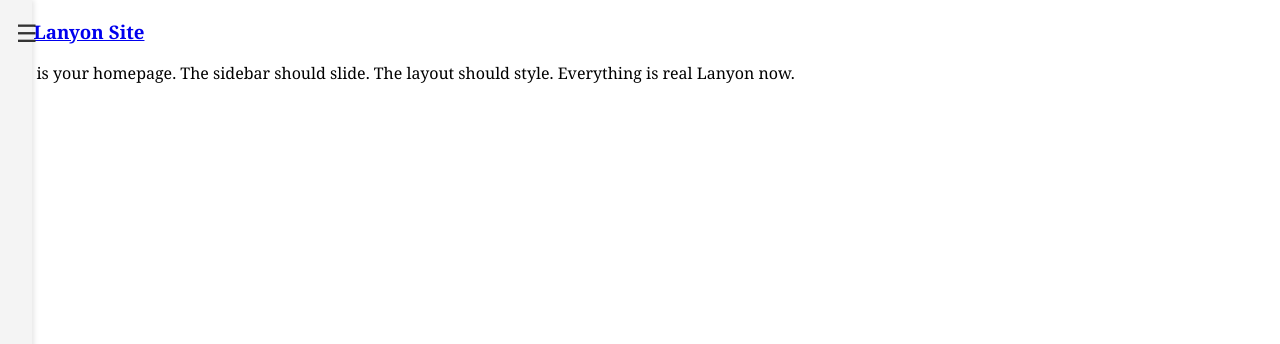
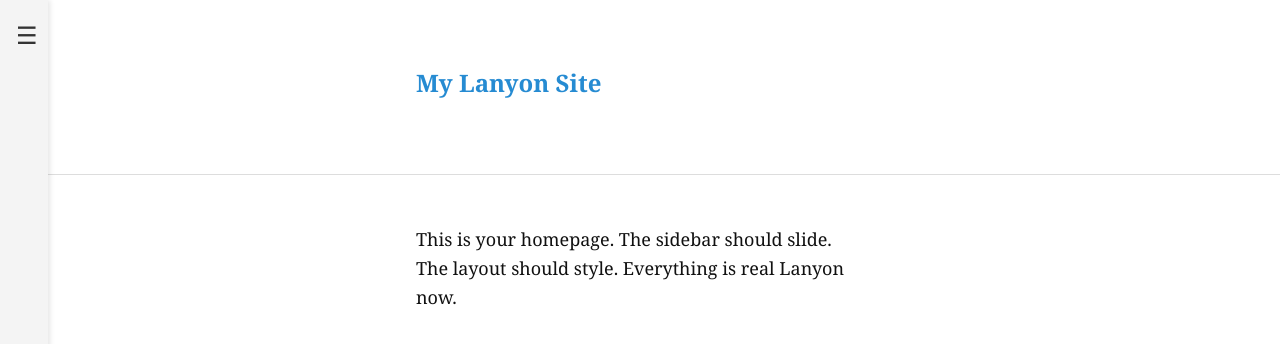
Before and after one commit to jbj-ph/thesaltbox, a Jekyll site: the page built from index.html, in a window 1280 px wide. Shown: the top 344 px of the page. Built offline with Jekyll 4.4.1, drawn with Linux system fonts in a browser that asks for light colours.

Commit message:
csssssss

```diff
--- a/css/lanyon.css
+++ b/css/lanyon.css
@@ -1,4 +1,8 @@
-.sidebar-checkbox { display: none; }
+
+.sidebar-checkbox {
+  display: none;
+}
+
 .sidebar-toggle {
   position: fixed;
   top: 1rem;
@@ -9,11 +13,13 @@
   height: 2rem;
   cursor: pointer;
 }
+
 .sidebar-toggle::before {
   content: '☰';
   font-size: 1.5rem;
   color: #333;
 }
+
 .sidebar {
   position: fixed;
   top: 0;
@@ -23,16 +29,28 @@
   background: #f4f4f4;
   transition: left 0.3s ease;
   z-index: 2;
-  padding: 1em;
+  padding: 1.5rem;
   box-shadow: 2px 0 5px rgba(0,0,0,0.1);
 }
+
 .sidebar-checkbox:checked ~ .sidebar {
   left: 0;
 }
+
 .wrap {
   margin-left: 0;
   transition: margin-left 0.3s ease;
 }
+
 .sidebar-checkbox:checked ~ .wrap {
   margin-left: 15em;
 }
+
+.masthead {
+  padding: 1rem 0;
+  border-bottom: 1px solid #ddd;
+}
+
+.masthead-title {
+  font-size: 1.5rem;
+}
--- a/css/poole.css
+++ b/css/poole.css
@@ -1 +1,25 @@
-body { font-family: Georgia, serif; margin: 0; padding: 0; }
+
+body {
+  font-family: "Georgia", serif;
+  font-size: 18px;
+  line-height: 1.6;
+  color: #111;
+  background: #fff;
+  margin: 0;
+  padding: 0;
+}
+.container {
+  max-width: 28rem;
+  margin: 0 auto;
+  padding: 2rem;
+}
+h1, h2, h3 {
+  margin-top: 1rem;
+}
+a {
+  color: #268bd2;
+  text-decoration: none;
+}
+a:hover {
+  text-decoration: underline;
+}
```
